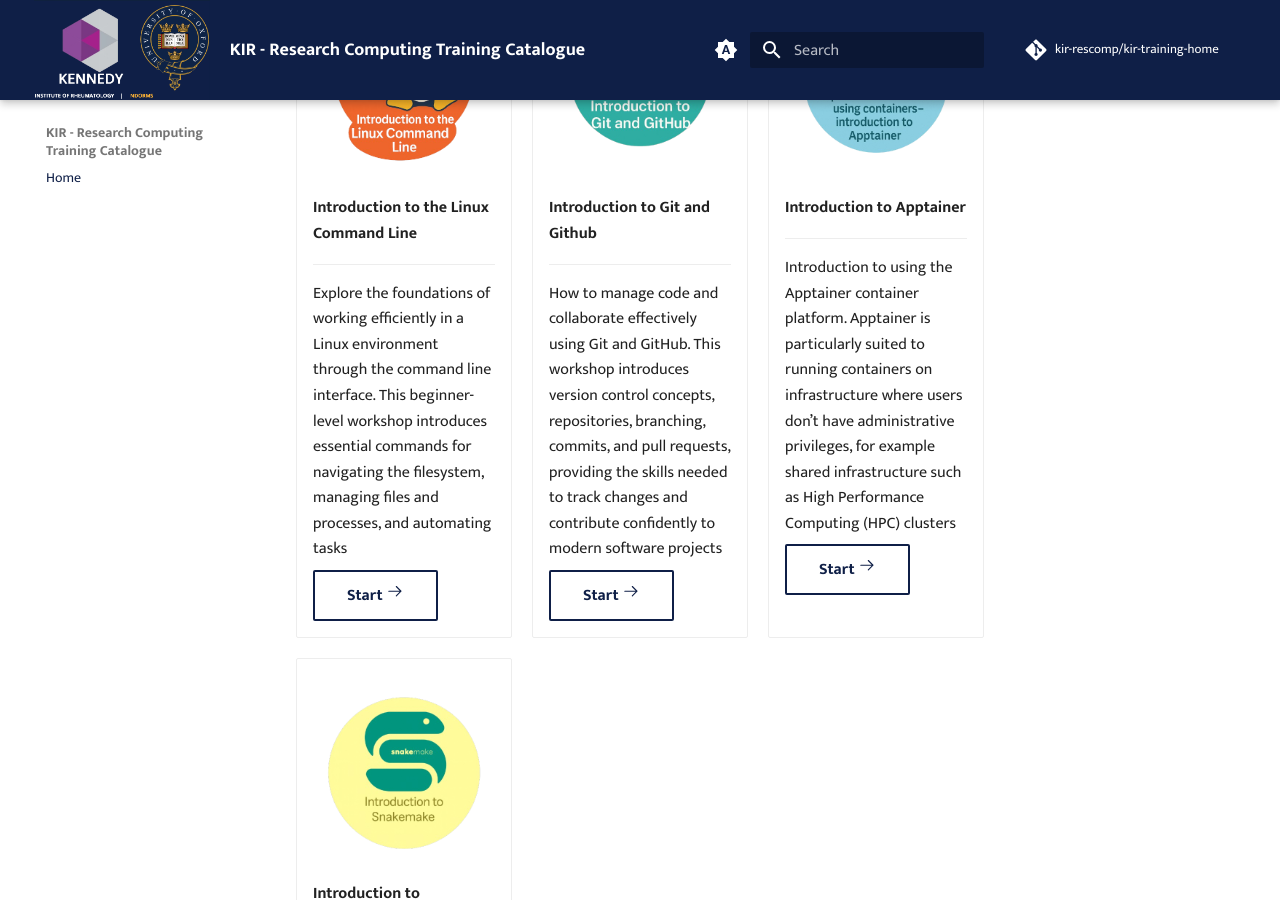
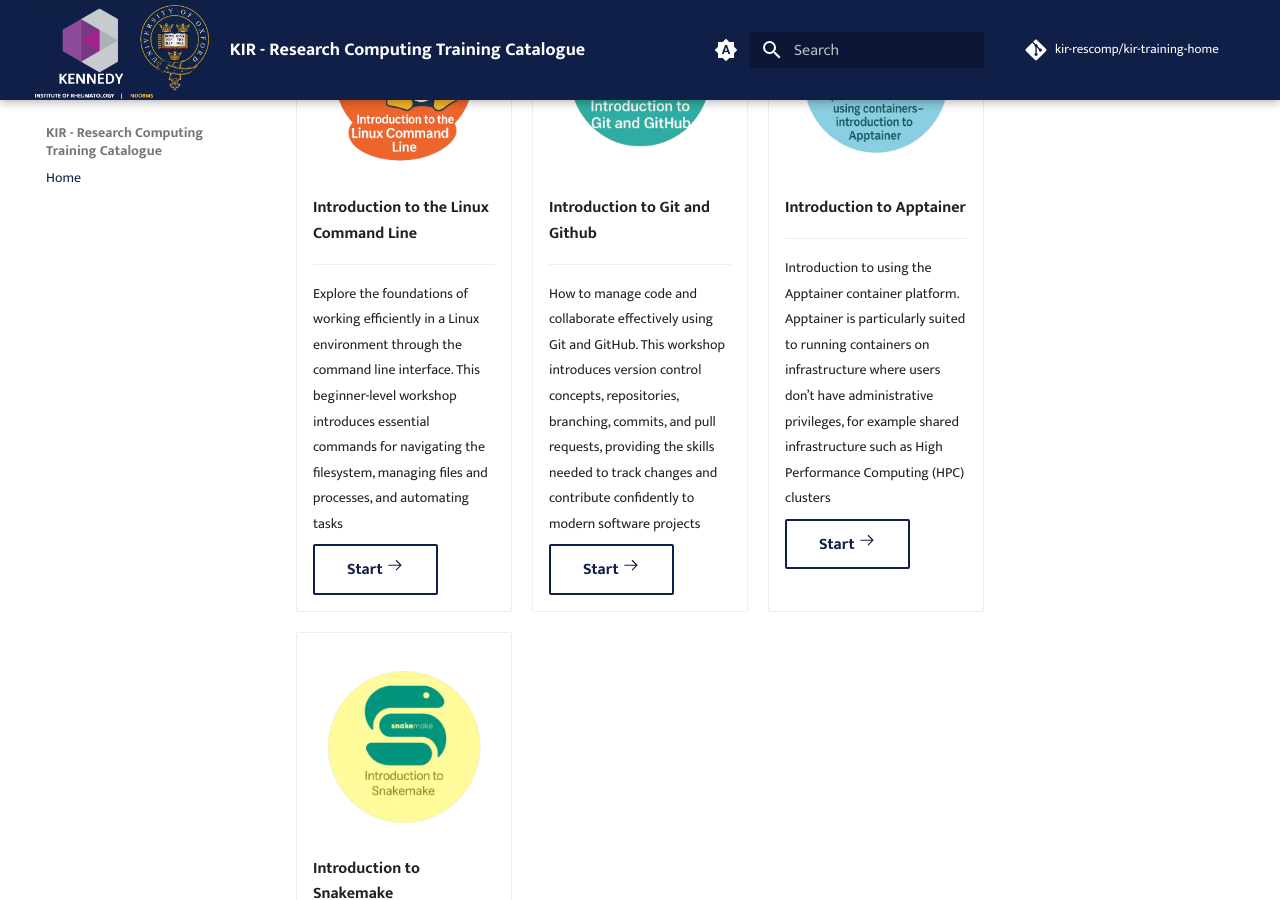
Before and after one commit to kir-rescomp/kir-training-home, an MkDocs documentation site: the page built from docs/index.md, in a window 1280 px wide and 900 px high, scrolled down 581 px. Built offline with MkDocs 1.6.1 and Material for MkDocs 9.7.7, drawn with Linux system fonts in a browser that asks for light colours; comment, search, counter and statistics services are not loaded.

Commit message:
decrease font size for cards

```diff
--- a/docs/index.md
+++ b/docs/index.md
@@ -21,8 +21,9 @@
     __Introduction to the Linux Command Line__
 
     ---
-
+    <span style="font-size: 0.7rem;">
     Explore the foundations of working efficiently in a Linux environment through the command line interface. This beginner-level workshop introduces essential commands for navigating the filesystem, managing files and processes, and automating tasks
+    </span><br>
 
     [Start :octicons-arrow-right-24:](https://kir-rescomp.github.io/training-intro-to-linux-cli/){ .md-button }
 
@@ -31,8 +32,9 @@
     __Introduction to Git and Github__
 
     ---
-
+    <span style="font-size: 0.7rem;">
     How to manage code and collaborate effectively using Git and GitHub. This workshop introduces version control concepts, repositories, branching, commits, and pull requests, providing the skills needed to track changes and contribute confidently to modern software projects
+    </span><br>
 
     [Start :octicons-arrow-right-24:](./azure/){ .md-button }
 
@@ -41,8 +43,9 @@
     __Introduction to Apptainer__
 
     ---
-
+    <span style="font-size: 0.7rem;">
     Introduction to using the Apptainer container platform. Apptainer is particularly suited to running containers on infrastructure where users don’t have administrative privileges, for example shared infrastructure such as High Performance Computing (HPC) clusters
+    </span><br>
 
     [Start :octicons-arrow-right-24:](./azure/){ .md-button }
 
@@ -52,9 +55,9 @@
     __Introduction to Snakemake__
 
     ---
-
+    <span style="font-size: 0.7rem;">
     Snakemake is a powerful workflow management system designed to create reproducible and scalable data analyses through simple, human-readable Python-based syntax. It automatically detects dependencies, parallelizes tasks efficiently, and can seamlessly scale from a single workstation to computing clusters and cloud environments
-
+    </span><br>
 
     [Start :octicons-arrow-right-24:](https://kir-rescomp.github.io/training-intro-to-snakemake/){ .md-button }
 
```
